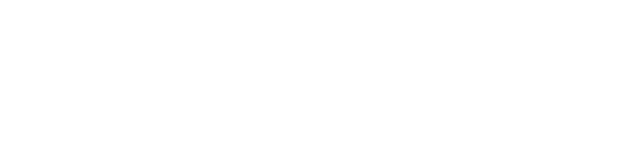
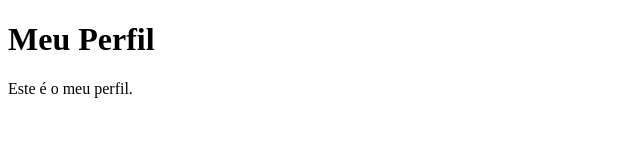
Before and after one commit to Theux-Zill/teste-git-git, a plain HTML site: page index.html in a window 1280 px wide. Shown: the whole page, without its empty margins (0-640 px from the left). Drawn offline with Linux system fonts and the light colour scheme.

Commit message:
add paragrafo

```diff
--- a/index.html
+++ b/index.html
@@ -3,9 +3,11 @@
 <head>
     <meta charset="UTF-8">
     <meta name="viewport" content="width=device-width, initial-scale=1.0">
-    <title>Document</title>
+    <title>Meu Perfil</title>
 </head>
 <body>
+    <h1>Meu Perfil</h1>
 
+    <p>Este é o meu perfil.</p>
 </body>
 </html>
```
